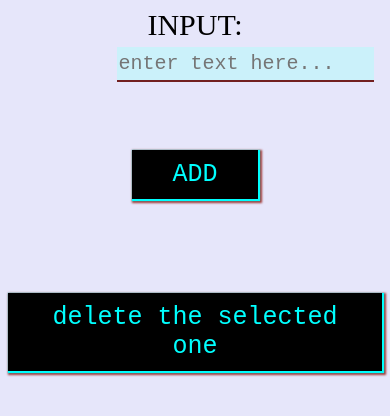
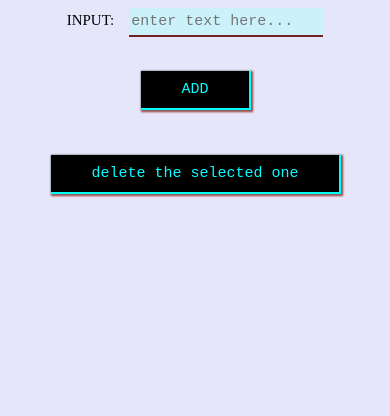
Before and after one commit to aniyagnik/to-do_list.github.io, a plain HTML site: page index.html in a window 390 px wide. Drawn offline with Linux system fonts and the light colour scheme.

Commit message:
todo list edit for small screen

```diff
--- a/index.html
+++ b/index.html
@@ -8,7 +8,7 @@
     <link rel="stylesheet" href="style.css">
 </head>
 <body>
-   <center> INPUT:<input type="text" id="input" placeholder="enter text here...">
+   <center> INPUT:&nbsp;&nbsp;&nbsp;&nbsp;<input type="text" id="input" placeholder="enter text here...">
     <br><br><br><button onclick="add_value()">ADD</button>
     <br>
         <ol id="list">
--- a/style.css
+++ b/style.css
@@ -1,7 +1,9 @@
+@media(max-width:1700px)
+{
 *{
     align-content: center;
     background-color: lavender;
-    font-size: 30px;
+    font-size: 25px;
     font-family: algerian;
 
 }
@@ -38,8 +40,7 @@ input{
     border-bottom: 2px solid rgb(114, 32, 32);
     padding-top:5px;
     padding-bottom:5px;
-    margin-left: 100px;
-    font-size: 20px;
+    font-size: 25px;
     font-family: 'Courier New', Courier, monospace
 
 }
@@ -53,4 +54,41 @@ li{
 ol{
     list-style-type:none;
     }
-    li:nth-child(even) {background: rgb(17, 235, 126)}
+
+li:nth-child(even) {background: rgb(17, 235, 126)}
+}
+
+@media(max-width:450px)
+{
+    *{
+        font-size: 15px;
+        font-family: algerian;
+
+    }
+
+button{
+    font-size: 15px;
+    color: aqua;
+
+    padding-left:40px;
+    padding-right:40px;
+    padding-top:10px;
+    padding-bottom:10px;
+    border:none;
+    border-radius: 0px
+
+}
+
+li{
+    margin-left: 50%;
+    background: rgb(0, 255, 21);
+    width: 50%;
+    margin-left: -16%;
+}
+input{
+    font-size: 15px;
+
+
+}
+
+}
```
